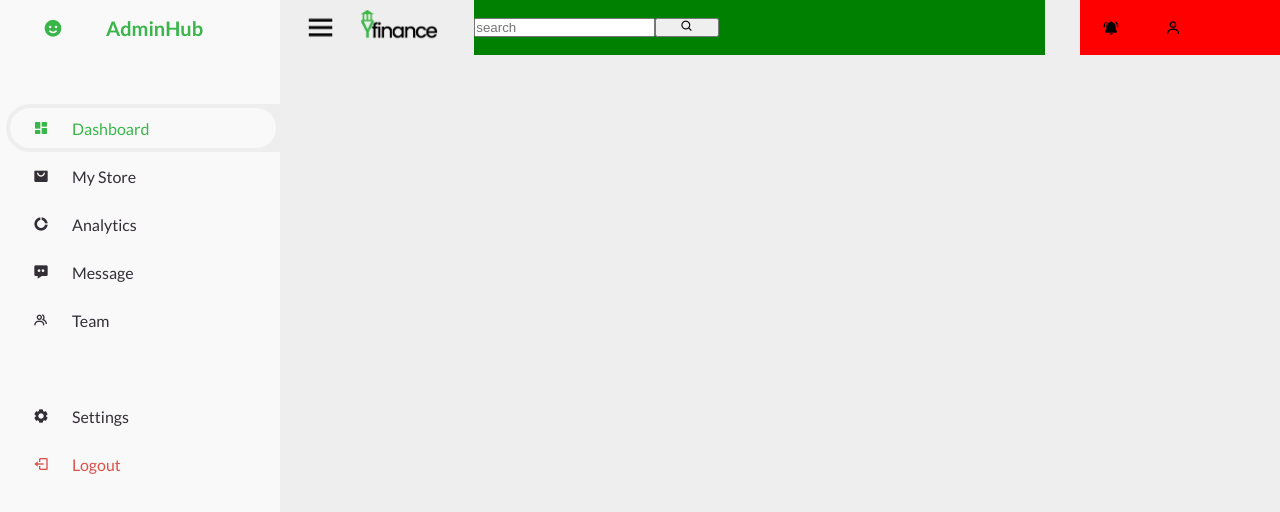
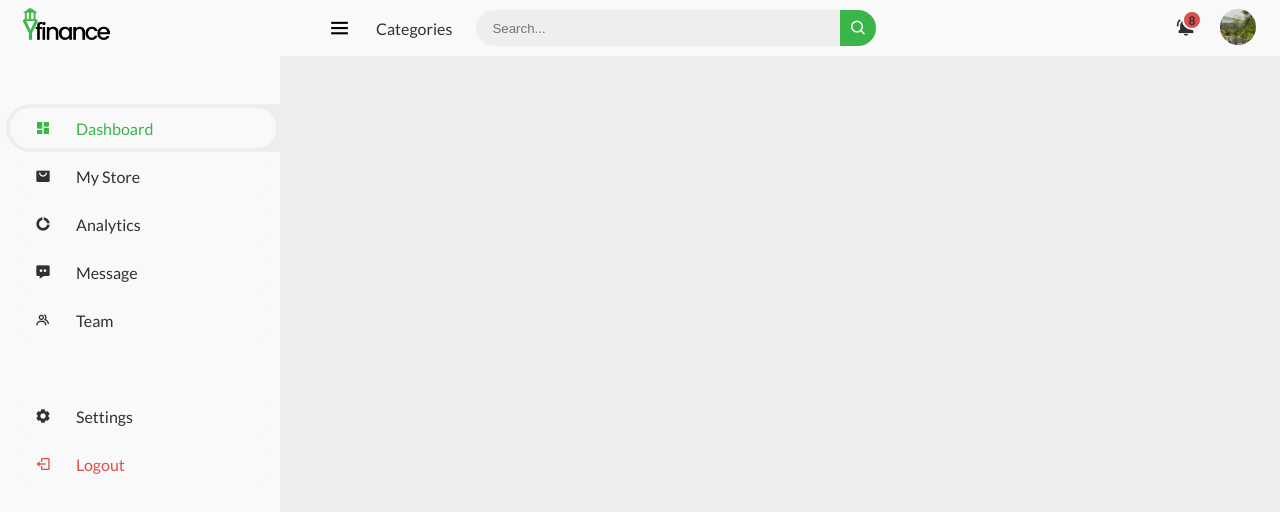
Before and after one commit to Nyarunda/Sacco-Management-System, a plain HTML site: page Front-End/index.html in a window 1280 px wide. Drawn offline with nearby package versions, Linux system fonts and the light colour scheme.

Commit message:
Fixed navbar outohide sidebar

```diff
--- a/Front-End/index.html
+++ b/Front-End/index.html
@@ -16,8 +16,7 @@
     <!--  Sidebar -->
     <section id="sidebar">
         <a href="" class="brand">
-            <i class="bx bxs-smile"></i>
-            <span class="text">AdminHub</span>
+            <img class="logo" src="./img/Logo.png" alt="Logo">
         </a>
         <ul class="side-menu top">
             <li class="active">
@@ -74,23 +73,29 @@
     <div id="content">
         <!-- Header -->
         <nav class="header">
-            <div class="left-section">
-                <img class="logo" src="./img/menu.png" alt="Logo">
-                <img class="logo" src="./img/Logo.png" alt="Logo">
-            </div>
-            <div class="middle-section">
-                <input type="search" name="" placeholder="search">
-                <button>
-                    <i class='bx bx-search' ></i>
-                </button>
-            </div>
-            <div class="right-section">
+
+            <i class='bx bx-menu' ></i>
+
+            <a href="#" class="nav-link">Categories</a>
+
+            <form action="">
+                <div class="form-input">
+                    <input type="text" placeholder="Search...">
+                    <button type="submit" class="search-btn"><i class='bx bx-search'></i>
+                    </button>
+                </div>
+            </form>
+
+            <a href="#" class="notification">
                 <i class='bx bxs-bell-ring' ></i>
-                <i class='bx bx-user'></i>
-            <div >
-        </div>
-            <!-- Header -->
+                <span class="num">8</span>
+            </a>
+
+            <a href="#" class='profile'>
+                <img  src="./img/Prf.jpg" />
+            </a>
         </nav>
+         <!-- Header -->
     </div>
     <!-- Content section -->
 
--- a/Front-End/script.js
+++ b/Front-End/script.js
@@ -12,3 +12,10 @@ allSideMenu.forEach(item => {
         li.classList.add('active');
     })
 });
+
+const menuBar = document.querySelector('#content nav .bx.bx-menu');
+const sideBar = document.getElementById('sidebar');
+
+menuBar.addEventListener('click', function() {
+    sideBar.classList.toggle('hide');
+})
--- a/Front-End/style.css
+++ b/Front-End/style.css
@@ -18,7 +18,7 @@ li{
 :root{
     --poppins: 'Poppins',sans-serif;
     --lato : 'Lato', sans-serif;
-    --ligh-green: #39B54A;
+    --light-green: #39B54A;
     --light: #F9F9F9;
     --blue: #3C91E6;
     --light-blue: #CFE8FF;
@@ -36,44 +36,11 @@ body{
     margin: 0px;
     background-color: var(--grey);
 }
-.header{
-    height: 55px;
-    display: flex;
-    flex-direction: row;
-    justify-content: space-between;
-}
-.left-section{
-    display: flex;
-    align-items: center;
-}
-.bx{
-    margin-left: 23px;
-    margin-right: 23px;
-}
-.hamburger-menu{
-    margin-top: 9px;
-    /** height: 27px; **/
-    margin-left: 23px;
-}
+
 
 .logo{
-    height: 35px;
+    height: 40px;
     margin-left: 23px;
-}
-.middle-section{
-    background-color: green;
-    flex: 1;
-    margin-left: 35px;
-    margin-right: 35px;
-    max-width: 800px;
-    display: flex;
-    align-items: center;
-}
-.right-section{
-    background-color: red;
-    width: 200px;
-    display: flex;
-    align-items: center;
 }
 
 /** Sidebar **/
@@ -86,6 +53,12 @@ body{
    background-color: var(--light);
    z-index: 1000;
    font-family: var(--lato);
+   transition: .3s ease;
+   overflow-x: hidden;
+}
+
+#sidebar.hide{
+    width: 60px;
 }
 
 #sidebar .brand{
@@ -93,7 +66,7 @@ body{
     font-weight: 700;
     height: 56px;
     display: flex;
-    color: var(--ligh-green);
+    color: var(--light-green);
     display: flex;
     align-items: center;
 }
@@ -122,9 +95,6 @@ body{
     position: relative;
  }
 
- #sidebar .side-menu .active a{
-    color: var(--ligh-green);
- }
 
  #sidebar .side-menu li a{
     width: 100%;
@@ -135,19 +105,29 @@ body{
     border-radius: 48px;
     font-size: 16px;
     color: var(--dark);
+    transition: .3s ease ;
+    overflow-x: hidden;
+ }
+ #sidebar .side-menu .active a{
+    color: var(--light-green);
+ }
+ #sidebar.hide .side-menu li a{
+    width: calc(62px - ((4px + 6px) * 2));
  }
  #sidebar .side-menu li a.logout{
     color: var(--red);
  }
 
  #sidebar .side-menu.top li a:hover{
-    color: var(--ligh-green);
+    color: var(--light-green);
  }
 
  #sidebar .side-menu li a .bx{
     min-width: calc(60px - ((4px+6px) * 2));
     display: flex;
     justify-content: center;
+    margin-left: 25px;
+    margin-right: 25px;
  }
 
  /** CONTENT **/
@@ -158,9 +138,101 @@ body{
 
 }
 
+#sidebar.hide{
+    width: 60px;
+}
 /* NAVBAR */
 #content nav{
+    height: 56px;
+    background: var(--light);
+    padding: 0 24px;
+    display: flex;
+    align-items: center;
+    grid-gap: 24px;
+    font-family: var(--lato);
+}
 
+#content nav a{
+    color: var(--dark);
+}
+
+#content nav .bx.bx-menu{
+    cursor: pointer;
+    font-size: 25px;
+    margin-left: 23px;
+    transition: .3s ease ;
+}
+
+#content nav .bx.bx-menu:hover,
+#content nav .nav-link:hover
+{
+    color: var(--light-green);
+}
+
+#content nav form {
+    max-width: 400px;
+    width: 100%;
+    margin-right: auto;
+}
+
+#content nav form .form-input{
+    display: flex;
+    align-items: center;
+    height: 36px;
+}
+
+#content nav form .form-input input{
+    flex-grow: 1;
+    padding: 0 16px;
+    height: 100%;
+    border: none;
+    background: var(--grey);
+    border-radius: 36px 0 0 36px;
+    outline: none;
+}
+
+#content nav form .form-input button{
+    width: 36px;
+    height: 100%;
+    display: flex;
+    justify-content: center;
+    align-items: center;
+    background: var(--light-green);
+    color: var(--light);
+    font-size: 18px;
+    border: none;
+    outline: none;
+    border-radius: 0 36px 36px 0;
+    cursor: pointer;
+}
+
+#content nav .notification {
+    font-size: 20px;
+    position: relative;
+}
+
+#content nav .notification .num{
+    position: absolute;
+    top: -6px;
+    right: -6px;
+    width: 20px;
+    height: 20px;
+    border-radius: 50%;
+    border: 2px solid var(--light);
+    background: var(--red);
+    columns: var(--light);
+    font-weight: 700;
+    font-size: 12px;
+    display: flex;
+    align-items: center;
+    justify-content: center;
+}
+
+#content nav .profile img{
+    width: 36px;
+    height: 36px;
+    object-fit: cover;
+    border-radius: 50%;
 }
 /* NAVBAR
 
```
Also changed, not shown: Front-End/img/Prf.jpg (added).
